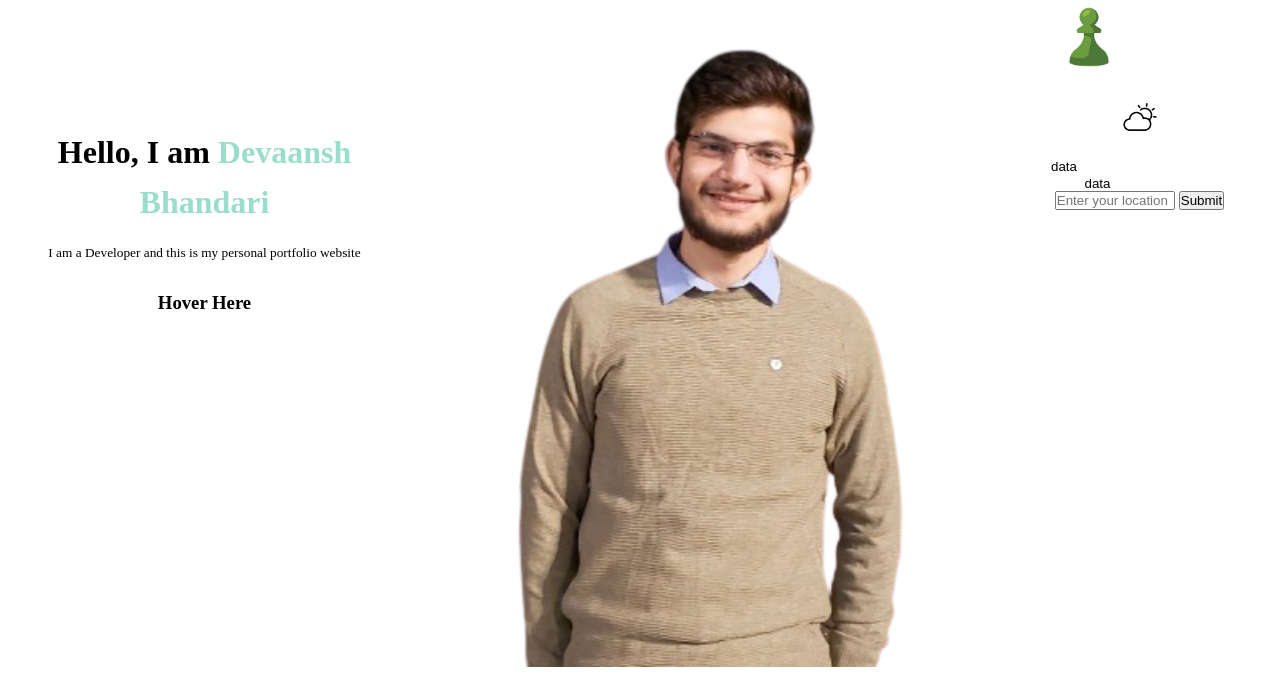
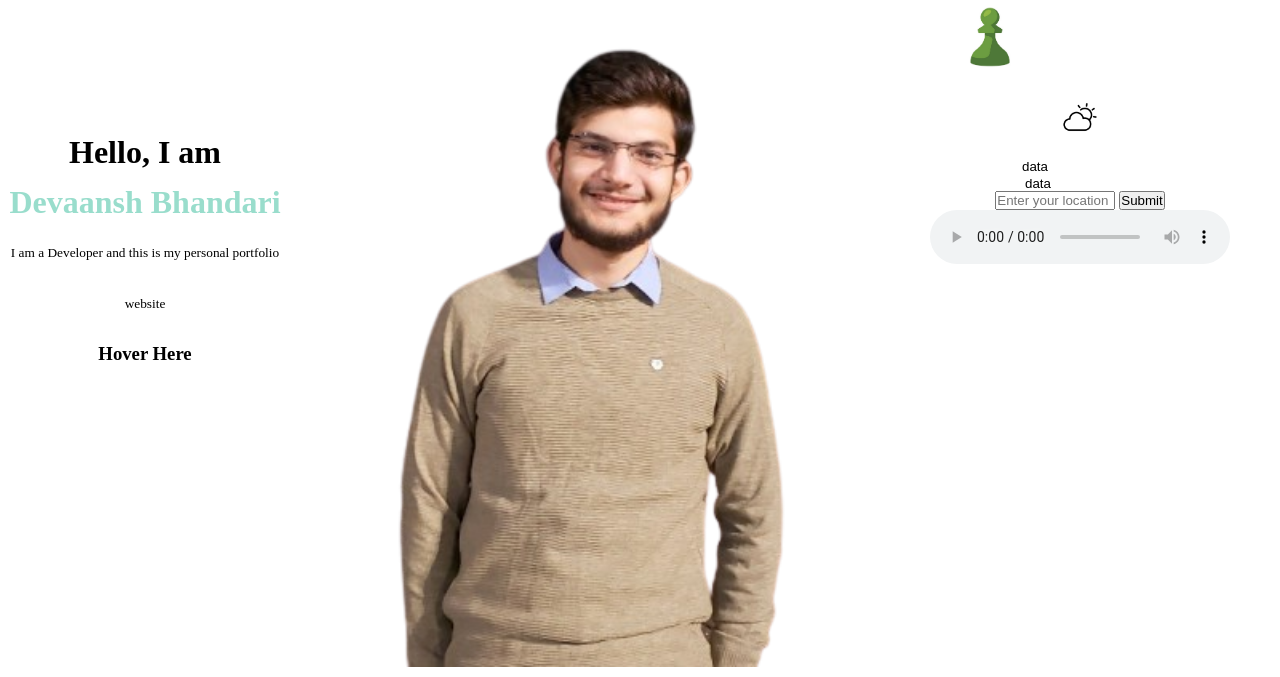
Before and after one commit to brf153/CSOC-week0, a website: page index.html in a window 1280 px wide. Shown: the part 123-800 px from the top of the page. Drawn offline with Linux system fonts and the light colour scheme; no server answers.

```diff
--- a/index.html
+++ b/index.html
@@ -32,15 +32,22 @@
         </div>
         <img class="image" src="./images/personal2.png">
         <div class="sidebar" style="display: flex; flex-direction: column;">
-            <img id="chess" style="cursor: pointer;" src="./images/channels4_profile.jpg" alt="/" width="80px" height="80px"/>
+            <img id="chess" style="cursor: pointer;position: relative; left: 20px;" src="./images/channels4_profile.jpg" alt="/" width="80px" height="80px"/>
             <div id="weather-box" style="display: flex;flex-direction: column;align-items: center;margin-right: 50px;">
                 <img id="weather" style="cursor: pointer; " src="./images/1555512.png" alt="/" width="80px" height="80px" />
-                <input id="weather-info-loc" value="data" style="width:auto; padding: 2px" />
+                <input id="weather-info-loc" value="data" style="width:120px; padding: 2px" />
                 <input id="weather-info-temp" value="data" style="width:110px" />
                 <form id="weather-input">
                     <input id="inputField" style="width: 120px;" placeholder="Enter your location"/>
                     <button type="submit">Submit</button>
                 </form>
+                <audio controls>
+                    <source src="path/to/your-audio-file.mp3" type="audio/mpeg">
+                    <!-- Include additional sources for cross-browser compatibility -->
+                    <!-- <source src="path/to/your-audio-file.wav" type="audio/wav"> -->
+                    <!-- <source src="path/to/your-audio-file.ogg" type="audio/ogg"> -->
+                    Your browser does not support the audio element.
+                  </audio>
             </div>
 
         </div>
```
Also changed, not shown: script.js (+7 -12 lines).
